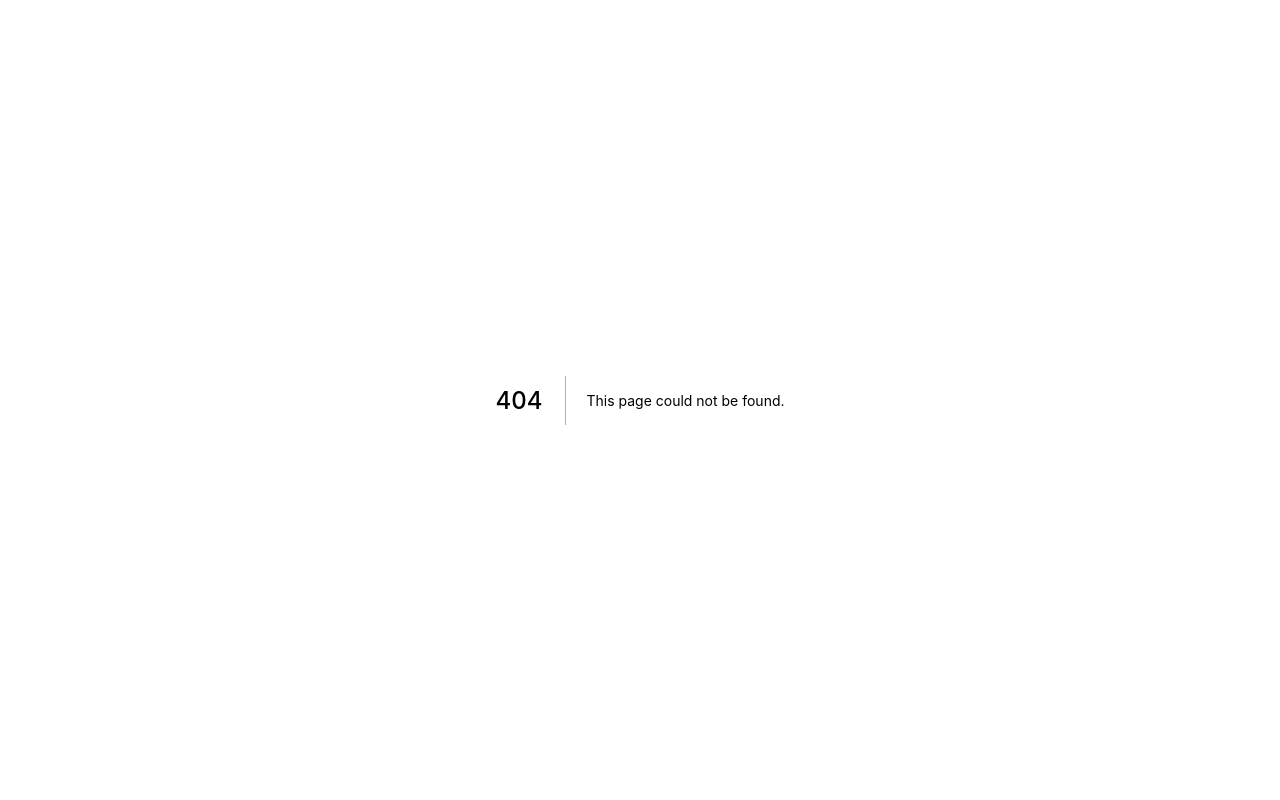
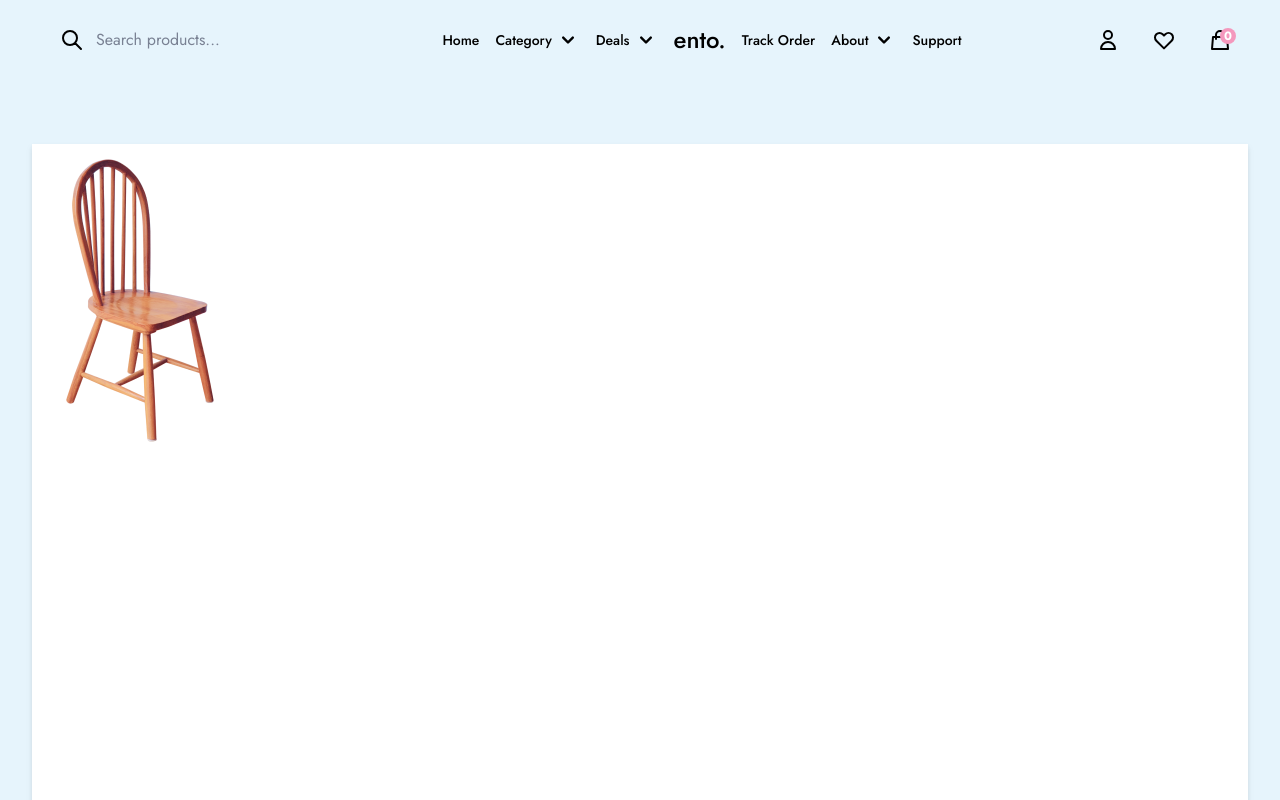
Before and after one commit to RifatdaM/ento-ecommerce, a Next.js app: page /productPreview in a window 1280 px wide. Before the commit this address had no page. Shown: the top 800 px of the page. Built offline with nearby package versions, Linux system fonts and the light colour scheme.

Commit message:
need to work on dropdown

```diff
--- /dev/null
+++ b/components/DetailsSection.js
@@ -0,0 +1,41 @@
+import Image from "next/image";
+import React from "react";
+import detailsImage from "../public/1.png";
+import { Swiper, SwiperSlide } from "swiper/react";
+import { Pagination } from "swiper";
+import "swiper/css";
+import "swiper/css/pagination";
+
+function DetailsSection() {
+  return (
+    <div className=" bg-Blue-light py-16">
+      <div className=" container">
+        <Swiper
+          pagination={true}
+          modules={[Pagination]}
+          loop={true}
+          className="mySwiper bg-white aspect-square drop-shadow-md overflow-hidden"
+        >
+          <SwiperSlide className="object-contain object-center">
+            <Image
+              src={detailsImage}
+              alt="image 1"
+              className="object-contain object-center"
+            />
+          </SwiperSlide>
+          <SwiperSlide>
+            <Image src={detailsImage} alt="image 1" />
+          </SwiperSlide>
+          <SwiperSlide>
+            <Image src={detailsImage} alt="image 1" />
+          </SwiperSlide>
+        </Swiper>
+        <div>
+            <h2>Green Cactus plant with havy wood stand planter</h2>
+        </div>
+      </div>
+    </div>
+  );
+}
+
+export default DetailsSection;
--- /dev/null
+++ b/components/Layout.js
@@ -0,0 +1,15 @@
+import React from 'react'
+import NavBar from './NavBar'
+import Footer from './Footer'
+
+const Layout = ({ children }) => {
+  return (
+    <div>
+        <NavBar/>
+        {children}
+        <Footer/>
+    </div>
+  )
+}
+
+export default Layout
--- a/components/Menu/DesktopMenu.js
+++ b/components/Menu/DesktopMenu.js
@@ -1,13 +1,13 @@
-import React from "react";
+import { useState } from "react";
 import IconItem from "../IconItem";
 import SearchBar from "../SearchBar";
 import { UserIcon, HeartIcon, ShoppingBagIcon } from "@heroicons/react/outline";
 import { ChevronDownIcon } from "@heroicons/react/solid";
-import { Link } from "react-scroll";
-import Dropdown from "./Dropdown";
-
+import Link from "next/link";
 
 function DesktopMenu() {
+  const [isOpen, setIsOpen] = useState(false);
+
   return (
     <div className="hidden lg:flex justify-between items-center xl:container">
       {/* Search container */}
@@ -15,44 +15,35 @@ function DesktopMenu() {
 
       {/* Menu Container */}
       <ul className="flex gap-4 2xl:gap-8 text-sm items-center font-medium whitespace-nowrap">
-        <Link to="home" activeClass="home" className=" cursor-pointer">
-          Home
+        <Link href="/" className=" cursor-pointer">
+          <a>Home</a>
         </Link>
-        <Link to="category" activeClass="category" className="cursor-pointer">
-          <Dropdown title='Category'/>
+        <Link href="/category">
+          <a className="flex items-center gap-1 cursor-pointer focus:ring-0 active:ring-0 ring-0">
+            Category <IconItem Icon={ChevronDownIcon} />
+          </a>
         </Link>
-        <Link
-          to="deals"
-          activeClass="deals"
-          className="flex items-center gap-1 cursor-pointer"
-        >
-          Deals
-          <IconItem Icon={ChevronDownIcon} />
+        <Link href="/deals">
+          <a className="flex items-center gap-1 cursor-pointer focus:ring-0 active:ring-0 ring-0">
+            Deals <IconItem Icon={ChevronDownIcon} />
+          </a>
         </Link>
-        <Link
-          to="home"
-          activeClass="home"
-          className="text-2xl 2xl:text-3xl px-0 2xl:px-4 cursor-pointer"
-        >
-          ento.
+        <Link href="/">
+          <a className="text-2xl 2xl:text-3xl px-0 2xl:px-4 cursor-pointer focus:ring-0 active:ring-0 ring-0">
+            ento.
+          </a>
         </Link>
-        <Link
-          to="trackOrder"
-          activeClass="trackOrder"
-          className="cursor-pointer"
-        >
-          Track Order
+        <Link href="/" className=" cursor-pointer focus:ring-0 active:ring-0 ring-0">
+          <a>Track Order</a>
         </Link>
-        <Link
-          to="about"
-          activeClass="about"
-          className="flex items-center gap-1 cursor-pointer"
-        >
-          About
-          <IconItem Icon={ChevronDownIcon} />
+        <Link href="/about">
+          <a className="flex items-center gap-1 cursor-pointer focus:ring-0 active:ring-0 ring-0">
+            About
+            <IconItem Icon={ChevronDownIcon} />
+          </a>
         </Link>
-        <Link to="support" activeClass="support" className="cursor-pointer">
-          Support
+        <Link href="/support" className=" cursor-pointer focus:ring-0 active:ring-0 ring-0">
+          <a>Support</a>
         </Link>
       </ul>
 
--- a/components/Menu/Dropdown.js
+++ /dev/null
@@ -1,34 +0,0 @@
-import React from "react";
-import { Menu, Transition } from "@headlessui/react";
-import IconItem from "../IconItem";
-import { ChevronDownIcon } from "@heroicons/react/solid";
-
-function Dropdown({ title }) {
-  return (
-    <div>
-      {/* dropdown menu */}
-      <Menu>
-        <div>
-          <Menu.Button className="flex items-center gap-1">
-            {title}
-            <IconItem Icon={ChevronDownIcon} />
-          </Menu.Button>
-        </div>
-        <Menu.Items className="flex flex-col gap-2 pt-2">
-          <Menu.Item>
-            {({ active }) => (
-              <a className={`${active && "bg-blue-500"}`}>All</a>
-            )}
-          </Menu.Item>
-          <Menu.Item>
-            {({ active }) => (
-              <a className={`${active && "bg-blue-500"}`}>Table</a>
-            )}
-          </Menu.Item>
-        </Menu.Items>
-      </Menu>
-    </div>
-  );
-}
-
-export default Dropdown;
--- a/components/Menu/MenuMobile.js
+++ b/components/Menu/MenuMobile.js
@@ -7,42 +7,31 @@ function MenuMobile() {
   return (
     <div className="flex items-center flex-col">
       <ul className=" flex flex-col items-center gap-4 py-6 font-medium lg:hidden">
-        <Link to="home" activeClass="home" className=" cursor-pointer">
-          Home
+
+      <Link href="/" className=" cursor-pointer">
+          <a>Home</a>
         </Link>
-        <Link
-          to="catagory"
-          activeClass="catagory"
-          className="flex items-center gap-1 cursor-pointer"
-        >
-          Catagory
-          <IconItem Icon={ChevronDownIcon} />
+        <Link href="/category">
+          <a className="flex items-center gap-1 cursor-pointer focus:ring-0 active:ring-0 ring-0">
+            Category <IconItem Icon={ChevronDownIcon} />
+          </a>
         </Link>
-        <Link
-          to="deals"
-          activeClass="deals"
-          className="flex items-center gap-1 cursor-pointer"
-        >
-          Deals
-          <IconItem Icon={ChevronDownIcon} />
+        <Link href="/deals">
+          <a className="flex items-center gap-1 cursor-pointer focus:ring-0 active:ring-0 ring-0">
+            Deals <IconItem Icon={ChevronDownIcon} />
+          </a>
         </Link>
-        <Link
-          to="trackOrder"
-          activeClass="trackOrder"
-          className="cursor-pointer"
-        >
-          Track Order
+        <Link href="/" className=" cursor-pointer focus:ring-0 active:ring-0 ring-0">
+          <a>Track Order</a>
         </Link>
-        <Link
-          to="about"
-          activeClass="about"
-          className="flex items-center gap-1 cursor-pointer"
-        >
-          About
-          <IconItem Icon={ChevronDownIcon} />
+        <Link href="/about">
+          <a className="flex items-center gap-1 cursor-pointer focus:ring-0 active:ring-0 ring-0">
+            About
+            <IconItem Icon={ChevronDownIcon} />
+          </a>
         </Link>
-        <Link to="support" activeClass="support" className="cursor-pointer">
-          Support
+        <Link href="/support" className=" cursor-pointer focus:ring-0 active:ring-0 ring-0">
+          <a>Support</a>
         </Link>
       </ul>
 
--- a/pages/_app.js
+++ b/pages/_app.js
@@ -1,7 +1,12 @@
-import '../styles/globals.css'
+import Layout from "../components/layout";
+import "../styles/globals.css";
 
 function MyApp({ Component, pageProps }) {
-  return <Component {...pageProps} />
+  return (
+    <Layout>
+      <Component {...pageProps} />
+    </Layout>
+  );
 }
 
-export default MyApp
+export default MyApp;
--- a/pages/category.js
+++ b/pages/category.js
@@ -15,12 +15,10 @@ function category() {
         <meta name="description" content="Generated by create next app" />
         <link rel="icon" href="/favicon.ico" />
       </Head>
-      <NavBar />
       <CategoryPage />
       <BlogSection />
       <SubscribeComponent />
       <FooterBanner />
-      <Footer />
     </div>
   );
 }
--- a/pages/index.js
+++ b/pages/index.js
@@ -22,7 +22,6 @@ export default function Home() {
         <meta name="description" content="Generated by create next app" />
         <link rel="icon" href="/favicon.ico" />
       </Head>
-      <NavBar />
       <HeroSection />
       <Category />
       <NewArrivals />
@@ -35,7 +34,6 @@ export default function Home() {
       <BlogSection />
       <SubscribeComponent/>
       <FooterBanner/>
-      <Footer/>
     </div>
   );
 }
--- /dev/null
+++ b/pages/productPreview.js
@@ -0,0 +1,18 @@
+import React from "react";
+import Head from "next/head";
+import DetailsSection from "../components/DetailsSection";
+
+function productPreview() {
+  return (
+    <div>
+      <Head>
+        <title>Details</title>
+        <meta name="description" content="Generated by create next app" />
+        <link rel="icon" href="/favicon.ico" />
+      </Head>
+      <DetailsSection/>
+    </div>
+  );
+}
+
+export default productPreview;
```
Also changed, not shown: styles/globals.css (+9 -0 lines).
